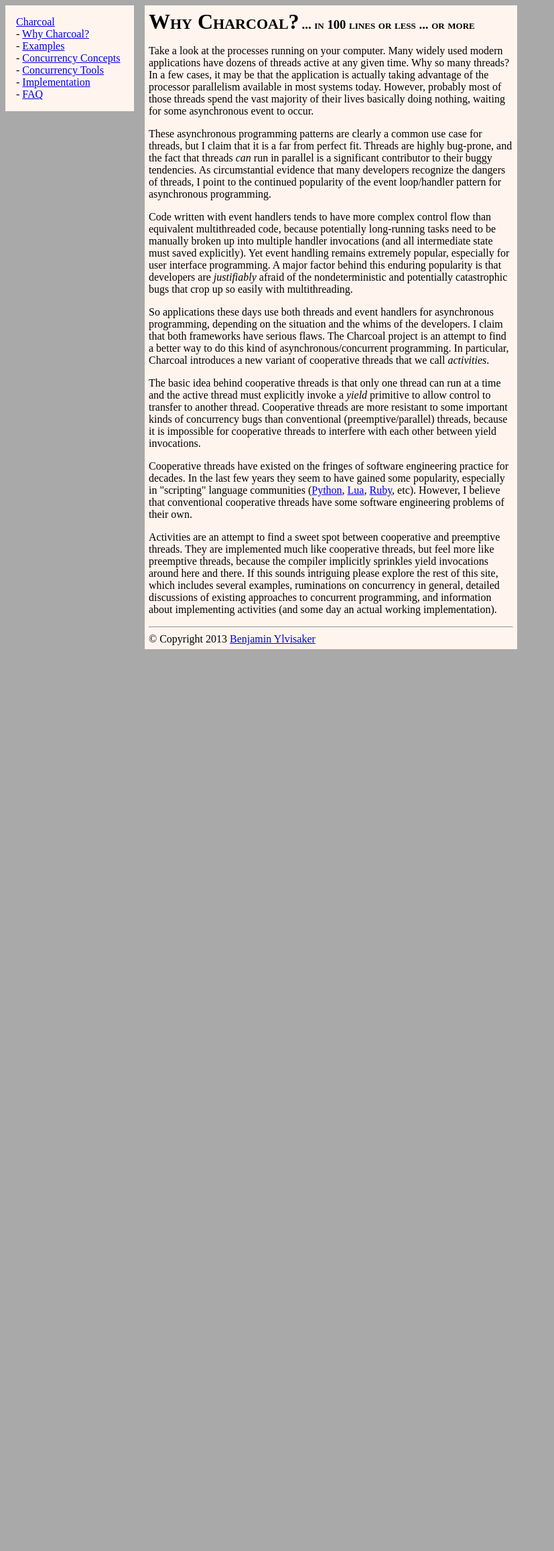
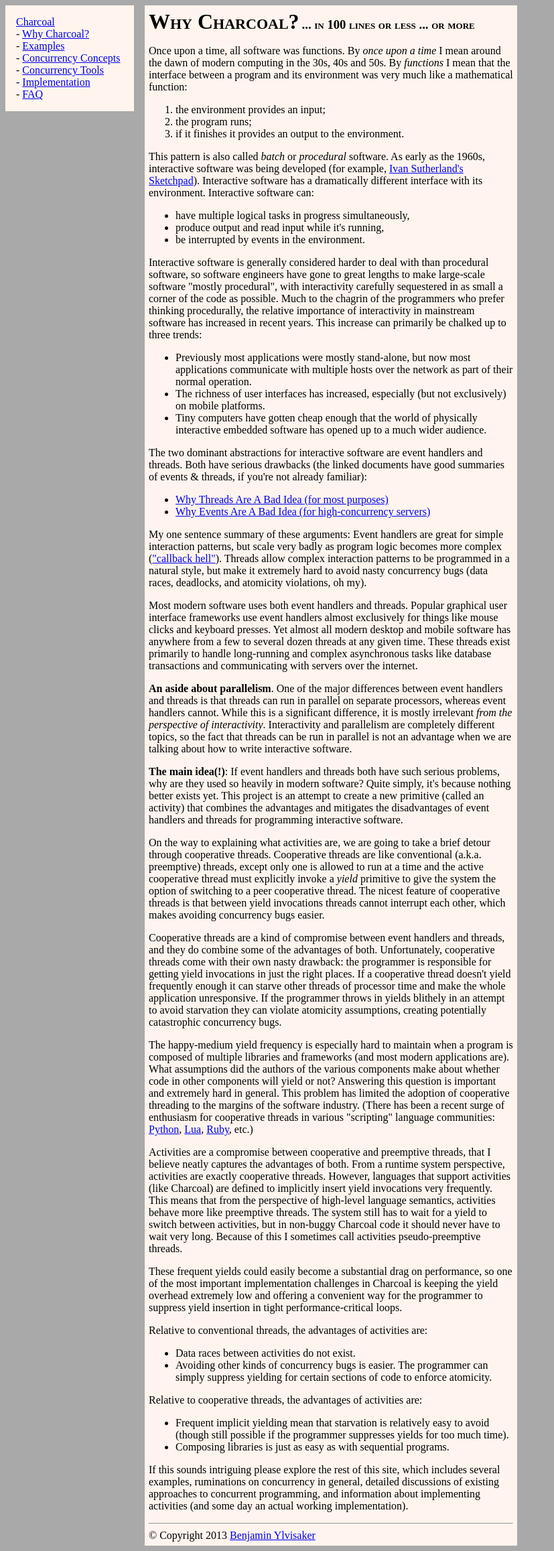
Before and after one commit to benjaminy/Charcoal, a PHP site: page /short_version.php in a window 1280 px wide. Shown: the whole page at 67% size, without its empty margins (0-827 px from the left). Before the commit the page ends 969 px from the top, so only its background shows below. Run offline with PHP 8.4, Linux system fonts and the light colour scheme.

Commit message:
Some expository writing.

```diff
--- a/Documentation/Website/short_version.php
+++ b/Documentation/Website/short_version.php
@@ -14,66 +14,162 @@
 <h3>... in 100 lines or less ... or more</h3>
 </header>
 
-<p>Take a look at the processes running on your computer.  Many widely
-used modern applications have dozens of threads active at any given
-time.  Why so many threads?  In a few cases, it may be that the
-application is actually taking advantage of the processor parallelism
-available in most systems today.  However, probably most of those
-threads spend the vast majority of their lives basically doing nothing,
-waiting for some asynchronous event to occur.</p>
+<p>Once upon a time, all software was functions.  By <em>once upon a
+time</em> I mean around the dawn of modern computing in the 30s, 40s and
+50s.  By <em>functions</em> I mean that the interface between a program
+and its environment was very much like a mathematical function:
+<ol>
+<li>the environment provides an input;</li>
+<li>the program runs;</li>
+<li>if it finishes it provides an output to the environment.</li>
+</ol>
+This pattern is also called <em>batch</em> or <em>procedural</em>
+software.  As early as the 1960s, interactive software was being
+developed (for
+example, <a href="http://en.wikipedia.org/wiki/Sketchpad">Ivan
+Sutherland's Sketchpad</a>).  Interactive software has a dramatically
+different interface with its environment.  Interactive software can:
+<ul>
+<li>have multiple logical tasks in progress simultaneously,</li>
+<li>produce output and read input while it's running,</li>
+<li>be interrupted by events in the environment.</li>
+</ul>
+</p>
 
-<p>These asynchronous programming patterns are clearly a common use case
-for threads, but I claim that it is a far from perfect fit.  Threads are
-highly bug-prone, and the fact that threads <em>can</em> run in
-parallel is a significant contributor to their buggy tendencies.  As
-circumstantial evidence that many developers recognize the dangers of
-threads, I point to the continued popularity of the event loop/handler
-pattern for asynchronous programming.</p>
+<p>Interactive software is generally considered harder to deal with than
+procedural software, so software engineers have gone to great lengths to
+make large-scale software "mostly procedural", with interactivity
+carefully sequestered in as small a corner of the code as possible.
+Much to the chagrin of the programmers who prefer thinking procedurally,
+the relative importance of interactivity in mainstream software has
+increased in recent years.  This increase can primarily be chalked up to
+three trends:
+<ul>
+<li>Previously most applications were mostly stand-alone, but now most
+applications communicate with multiple hosts over the network as part of
+their normal operation.</li>
+<li>The richness of user interfaces has increased, especially (but not
+exclusively) on mobile platforms.</li>
+<li>Tiny computers have gotten cheap enough that the world of physically
+interactive embedded software has opened up to a much wider
+audience.</li>
+</ul>
+</p>
 
-<p>Code written with event handlers tends to have more complex control
-flow than equivalent multithreaded code, because potentially
-long-running tasks need to be manually broken up into multiple handler
-invocations (and all intermediate state must saved explicitly).
-Yet event handling remains extremely popular, especially for user
-interface programming.  A major factor behind this enduring popularity
-is that developers are <em>justifiably</em> afraid of the
-nondeterministic and potentially catastrophic bugs that crop up so
-easily with multithreading.</p>
+<p>The two dominant abstractions for interactive software are event
+handlers and threads.  Both have serious drawbacks (the linked documents
+have good summaries of events & threads, if you're not already
+familiar):
+<ul>
+<li><a href="http://www.stanford.edu/~ouster/cgi-bin/papers/threads.pdf">Why
+Threads Are A Bad Idea (for most purposes)</a></li>
+<li><a href="http://www.stanford.edu/class/cs240/readings/vonbehren.pdf">Why
+Events Are A Bad Idea (for high-concurrency servers)</a></li>
+</ul>
+My one sentence summary of these arguments: Event handlers are great for
+simple interaction patterns, but scale very badly as program logic
+becomes more complex (<a href="http://callbackhell.com/">"callback
+hell"</a>).  Threads allow complex interaction patterns to be programmed
+in a natural style, but make it extremely hard to avoid nasty
+concurrency bugs (data races, deadlocks, and atomicity violations, oh
+my).</p>
 
-<p>So applications these days use both threads and event handlers for
-asynchronous programming, depending on the situation and the whims of
-the developers.  I claim that both frameworks have serious flaws.  The
-Charcoal project is an attempt to find a better way to do this kind of
-asynchronous/concurrent programming.  In particular, Charcoal introduces
-a new variant of cooperative threads that we
-call <em>activities</em>.</p>
+<p>Most modern software uses both event handlers and threads.  Popular
+graphical user interface frameworks use event handlers almost
+exclusively for things like mouse clicks and keyboard presses.  Yet
+almost all modern desktop and mobile software has anywhere from a few to
+several dozen threads at any given time.  These threads exist primarily
+to handle long-running and complex asynchronous tasks like database
+transactions and communicating with servers over the internet.</p>
 
-<p>The basic idea behind cooperative threads is that only one thread can
-run at a time and the active thread must explicitly invoke
-a <em>yield</em> primitive to allow control to transfer to another
-thread.  Cooperative threads are more resistant to some important kinds
-of concurrency bugs than conventional (preemptive/parallel) threads,
-because it is impossible for cooperative threads to interfere with each
-other between yield invocations.</p>
+<p><strong>An aside about parallelism</strong>.  One of the major
+differences between event handlers and threads is that threads can run
+in parallel on separate processors, whereas event handlers cannot.
+While this is a significant difference, it is mostly irrelevant <em>from
+the perspective of interactivity</em>.  Interactivity and parallelism
+are completely different topics, so the fact that threads can be run in
+parallel is not an advantage when we are talking about how to write
+interactive software.</p>
 
-<p>Cooperative threads have existed on the fringes of software
-engineering practice for decades.  In the last few years they seem to
-have gained some popularity, especially in "scripting" language
-communities
-(<a href="http://code.activestate.com/recipes/466008-simple-cooperative-multitasking-using-generators/">Python</a>,
+<p><strong>The main idea(!)</strong>: If event handlers and threads both
+have such serious problems, why are they used so heavily in modern
+software?  Quite simply, it's because nothing better exists yet.  This
+project is an attempt to create a new primitive (called an activity)
+that combines the advantages and mitigates the disadvantages of event
+handlers and threads for programming interactive software.</p>
+
+<p>On the way to explaining what activities are, we are going to take a
+brief detour through cooperative threads.  Cooperative threads are like
+conventional (a.k.a. preemptive) threads, except only one is allowed to
+run at a time and the active cooperative thread must explicitly invoke
+a <em>yield</em> primitive to give the system the option of switching to
+a peer cooperative thread.  The nicest feature of cooperative threads is
+that between yield invocations threads cannot interrupt each other,
+which makes avoiding concurrency bugs easier.</p>
+
+<p>Cooperative threads are a kind of compromise between event handlers
+and threads, and they do combine some of the advantages of both.
+Unfortunately, cooperative threads come with their own nasty drawback:
+the programmer is responsible for getting yield invocations in just the
+right places.  If a cooperative thread doesn't yield frequently enough
+it can starve other threads of processor time and make the whole
+application unresponsive.  If the programmer throws in yields blithely
+in an attempt to avoid starvation they can violate atomicity
+assumptions, creating potentially catastrophic concurrency bugs.</p>
+
+<p>The happy-medium yield frequency is especially hard to maintain when
+a program is composed of multiple libraries and frameworks (and most
+modern applications are).  What assumptions did the authors of the
+various components make about whether code in other components will
+yield or not?  Answering this question is important and extremely hard
+in general.  This problem has limited the adoption of cooperative
+threading to the margins of the software industry.  (There has been a
+recent surge of enthusiasm for cooperative threads in various "scripting"
+language
+communities: <a href="http://code.activestate.com/recipes/466008-simple-cooperative-multitasking-using-generators/">Python</a>,
 <a href="http://lua-users.org/wiki/MultiTasking">Lua</a>,
-<a href="http://ruby-doc.org/core-2.0/Fiber.html">Ruby</a>, etc).
-However, I believe that conventional cooperative threads have some
-software engineering problems of their own.</p>
+<a href="http://ruby-doc.org/core-2.0/Fiber.html">Ruby</a>, etc.)</p>
 
-<p>Activities are an attempt to find a sweet spot between cooperative
-and preemptive threads.  They are implemented much like cooperative
-threads, but feel more like preemptive threads, because the compiler
-implicitly sprinkles yield invocations around here and there.  If this
-sounds intriguing please explore the rest of this site, which includes
-several examples, ruminations on concurrency in general, detailed
-discussions of existing approaches to concurrent programming, and
-information about implementing activities (and some day an actual
+<p>Activities are a compromise between cooperative and preemptive
+threads, that I believe neatly captures the advantages of both.  From a
+runtime system perspective, activities are exactly cooperative threads.
+However, languages that support activities (like Charcoal) are defined
+to implicitly insert yield invocations very frequently.  This means that
+from the perspective of high-level language semantics, activities behave
+more like preemptive threads.  The system still has to wait for a yield
+to switch between activities, but in non-buggy Charcoal code it should
+never have to wait very long.  Because of this I sometimes call
+activities pseudo-preemptive threads.</p>
+
+<p>These frequent yields could easily become a substantial drag on
+performance, so one of the most important implementation challenges in
+Charcoal is keeping the yield overhead extremely low and offering a
+convenient way for the programmer to suppress yield insertion in tight
+performance-critical loops.</p>
+
+<p>Relative to conventional threads, the advantages of activities are:
+<ul>
+<li>Data races between activities do not exist.</li>
+<li>Avoiding other kinds of concurrency bugs is easier.  The programmer
+can simply suppress yielding for certain sections of code to enforce
+atomicity.</li>
+</ul>
+</p>
+
+<p>Relative to cooperative threads, the advantages of activities are:
+<ul>
+<li>Frequent implicit yielding mean that starvation is relatively easy
+to avoid (though still possible if the programmer suppresses yields for
+too much time).</li>
+<li>Composing libraries is just as easy as with sequential
+programs.</li>
+</ul>
+</p>
+
+<p>If this sounds intriguing please explore the rest of this site, which
+includes several examples, ruminations on concurrency in general,
+detailed discussions of existing approaches to concurrent programming,
+and information about implementing activities (and some day an actual
 working implementation).</p>
 
 <?php include 'copyright.html'; ?>
```
Also changed, not shown: 1 other file.
